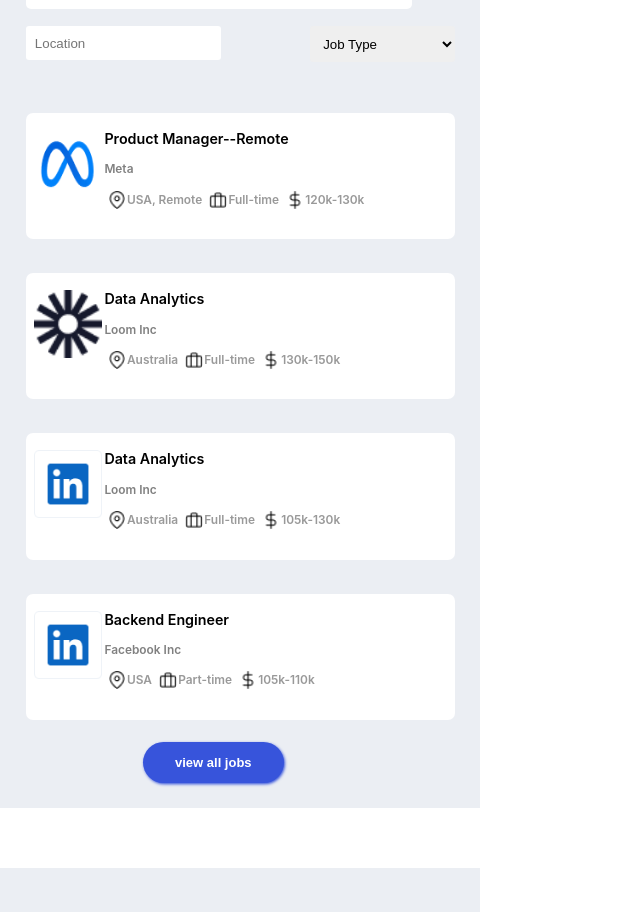
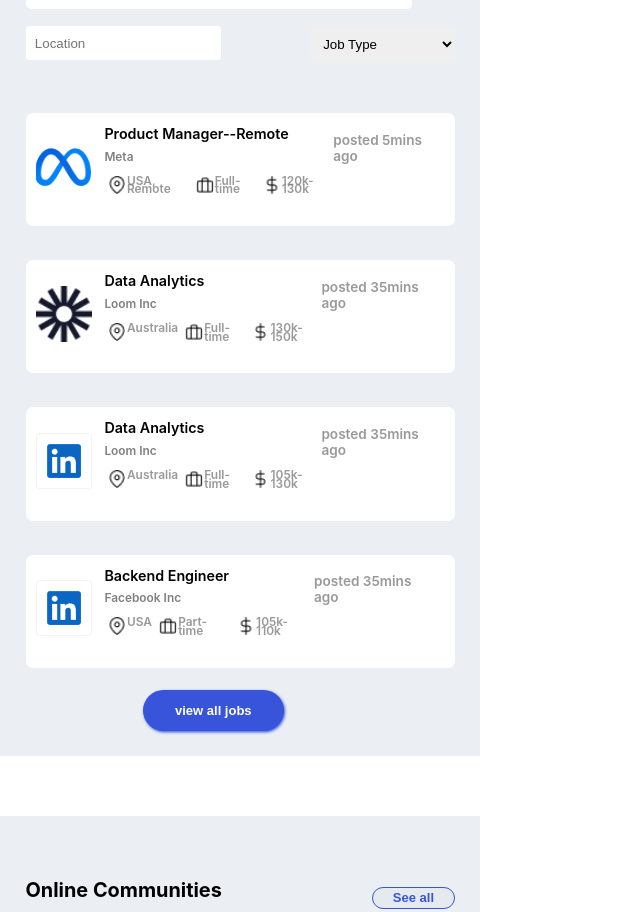
Before and after one commit to skillzo/herTech, a React (Create React App) app: page / in a window 1280 px wide. Shown: the part 1261-2173 px from the top of the page, without its empty margins (0-640 px from the left). Built offline with nearby package versions, Linux system fonts and the light colour scheme.

Commit message:
fixed the logo problem

```diff
--- a/src/components/section1.css
+++ b/src/components/section1.css
@@ -69,11 +69,16 @@
 
 .product-tag {
   display: flex;
+  line-height: 0.5em;
 }
 .product-logo img {
-  height: 4em;
-  width: 4em;
+  height: 3.5em;
+  width: 3.5em;
   margin-left: -0.5em;
+  margin-right: 0.5em;
+  margin-top:0.4em ;
+  padding: 0.1rem;
+  object-fit: cover;
 }
 .product-details {
   margin-left: 0.2em;
--- a/src/components/section1.js
+++ b/src/components/section1.js
@@ -62,6 +62,7 @@ function Section1() {
               pay= {job.pay}
               time={job.time}
               link={job.link}
+              timePosted={job.timePosted}
             />
           )
       })}
```
